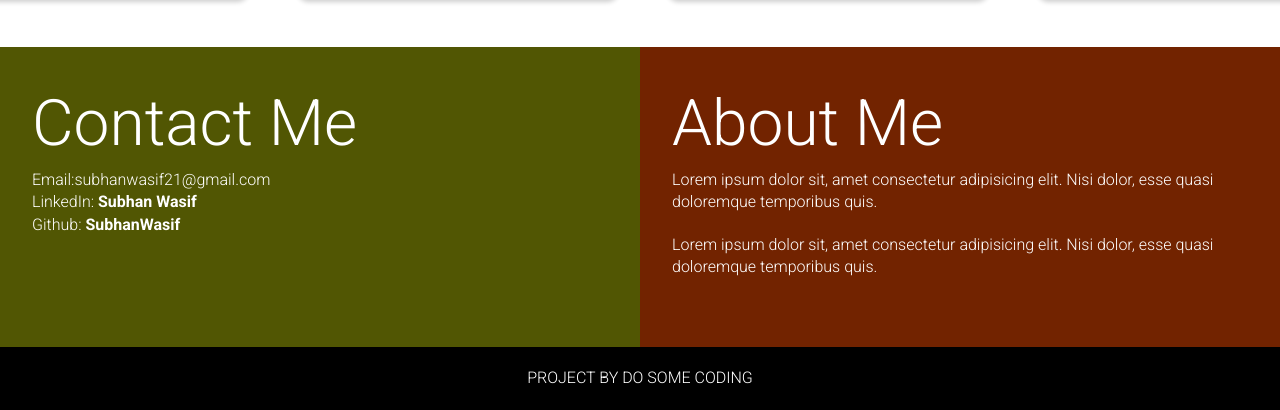
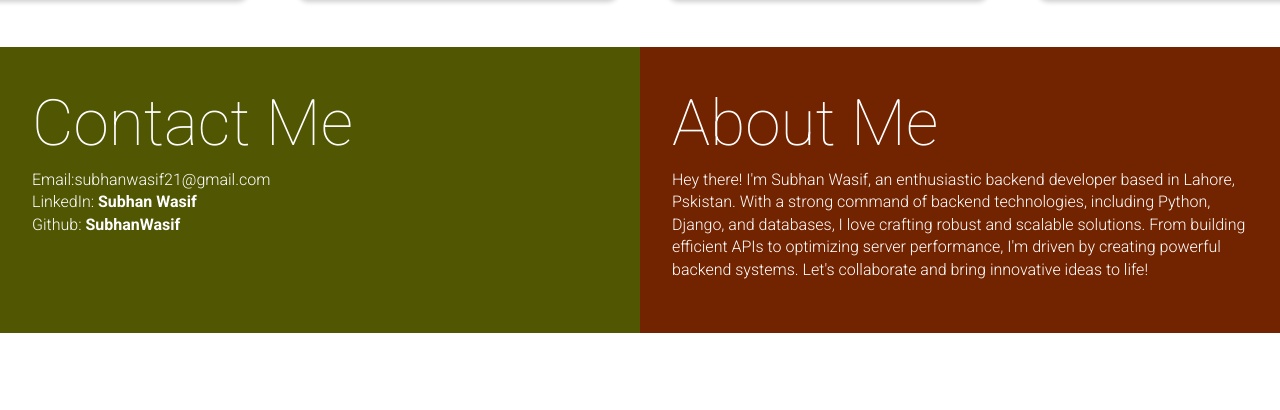
Before and after one commit to subhanwasiftkxel/Portfolio, a plain HTML site: page index.html in a window 1280 px wide. Shown: the part 1427-1837 px from the top of the page. After the commit the page ends 1760 px from the top, so only its background shows below. Drawn offline with Linux system fonts and the light colour scheme.

Commit message:
Completed

```diff
--- a/index.html
+++ b/index.html
@@ -120,15 +120,14 @@
 				<h2>About Me</h2>
 
 				<p>
-					Lorem ipsum dolor sit, amet consectetur adipisicing elit. Nisi dolor,
-					esse quasi doloremque temporibus quis.
-				</p>
-				<p>
-					Lorem ipsum dolor sit, amet consectetur adipisicing elit. Nisi dolor,
-					esse quasi doloremque temporibus quis.
+					Hey there! I'm Subhan Wasif, an enthusiastic backend developer based
+					in Lahore, Pskistan. With a strong command of backend technologies,
+					including Python, Django, and databases, I love crafting robust and
+					scalable solutions. From building efficient APIs to optimizing server
+					performance, I'm driven by creating powerful backend systems. Let's
+					collaborate and bring innovative ideas to life!
 				</p>
 			</div>
 		</section>
-		<footer>Project By do some coding</footer>
 	</body>
 </html>
--- a/style.css
+++ b/style.css
@@ -103,27 +103,20 @@ body {
 
 .contact,
 .about {
-	min-height: 300px;
+	min-height: 200px;
 	padding: 32px;
 	color: white;
 }
 .about h2,
 .contact h2 {
 	font-size: 64px;
-	font-weight: 300;
+	font-weight: 200;
 }
 .about p,
 .contact p {
 	margin-bottom: 20px;
 }
 
-footer {
-	text-align: center;
-	text-transform: uppercase;
-	background-color: #000;
-	padding: 20px;
-	color: white;
-}
 @media (max-width: 786px) {
 	.hero_section {
 		min-height: 50vh;
```
